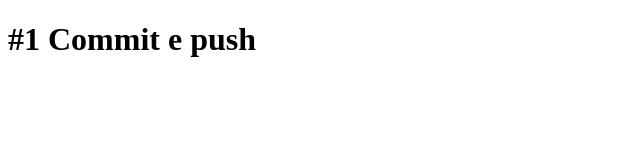
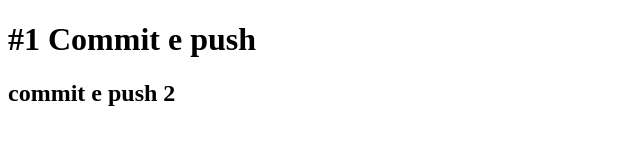
Before and after one commit to GabrielBezerra013/CI_CD, a plain HTML site: page index.html in a window 1280 px wide. Shown: the whole page, without its empty margins (0-640 px from the left). Drawn offline with Linux system fonts and the light colour scheme.

Commit message:
commit 2

```diff
--- a/index.html
+++ b/index.html
@@ -8,5 +8,6 @@
 </head>
 <body>
     <h1>#1 Commit e push</h1>
+    <h2>commit e push 2</h2>
 </body>
 </html>
```
